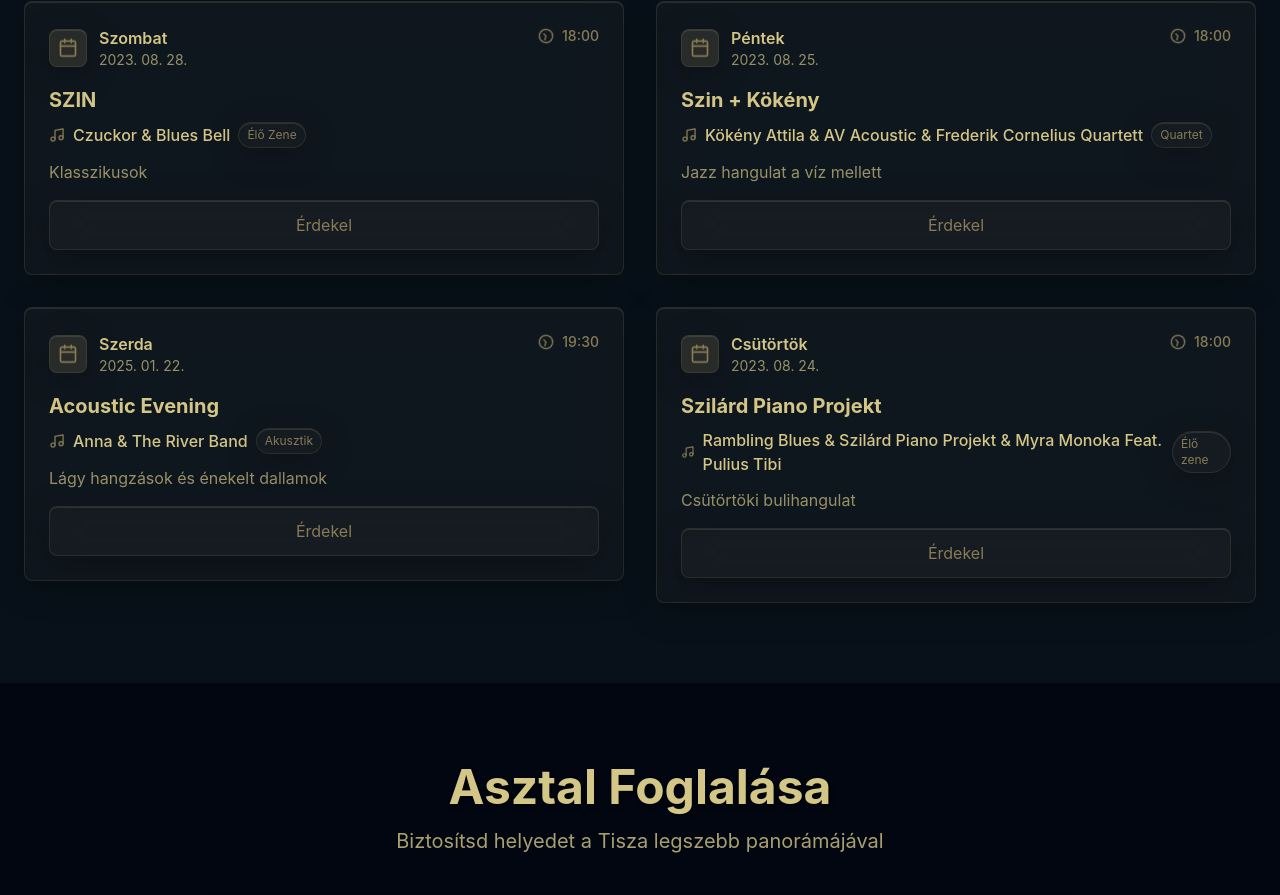
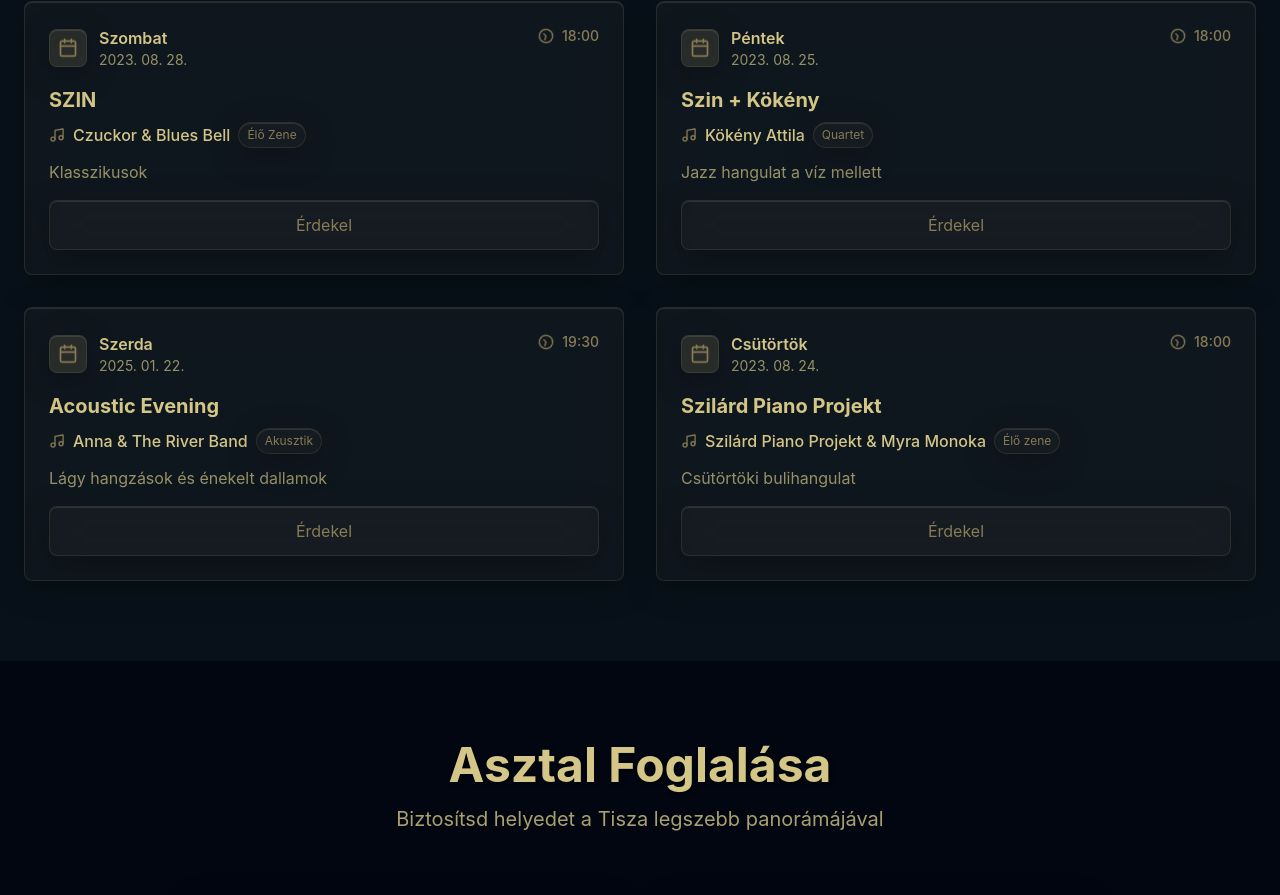
Before and after one commit to swipixel/project-bolt-sb1-naeskhykk, a React (Vite) app: page / in a window 1280 px wide. Shown: the part 1779-2674 px from the top of the page. Built offline with nearby package versions, Linux system fonts and the light colour scheme.

Commit message:
Updated Events.tsx

```diff
--- a/src/components/Events.tsx
+++ b/src/components/Events.tsx
@@ -17,7 +17,7 @@ const Events = () => {
       date: '2023-08-25',
       day: 'Péntek',
       title: 'Szin + Kökény',
-      artist: 'Kökény Attila & AV Acoustic & Frederik Cornelius Quartett',
+      artist: 'Kökény Attila',
       time: '18:00',
       type: 'Quartet',
       description: 'Jazz hangulat a víz mellett'
@@ -35,7 +35,7 @@ const Events = () => {
       date: '2023-08-24',
       day: 'Csütörtök',
       title: 'Szilárd Piano Projekt',
-      artist: 'Rambling Blues & Szilárd Piano Projekt & Myra Monoka Feat. Pulius Tibi',
+      artist: 'Szilárd Piano Projekt & Myra Monoka',
       time: '18:00',
       type: 'Élő zene',
       description: 'Csütörtöki bulihangulat'
```
